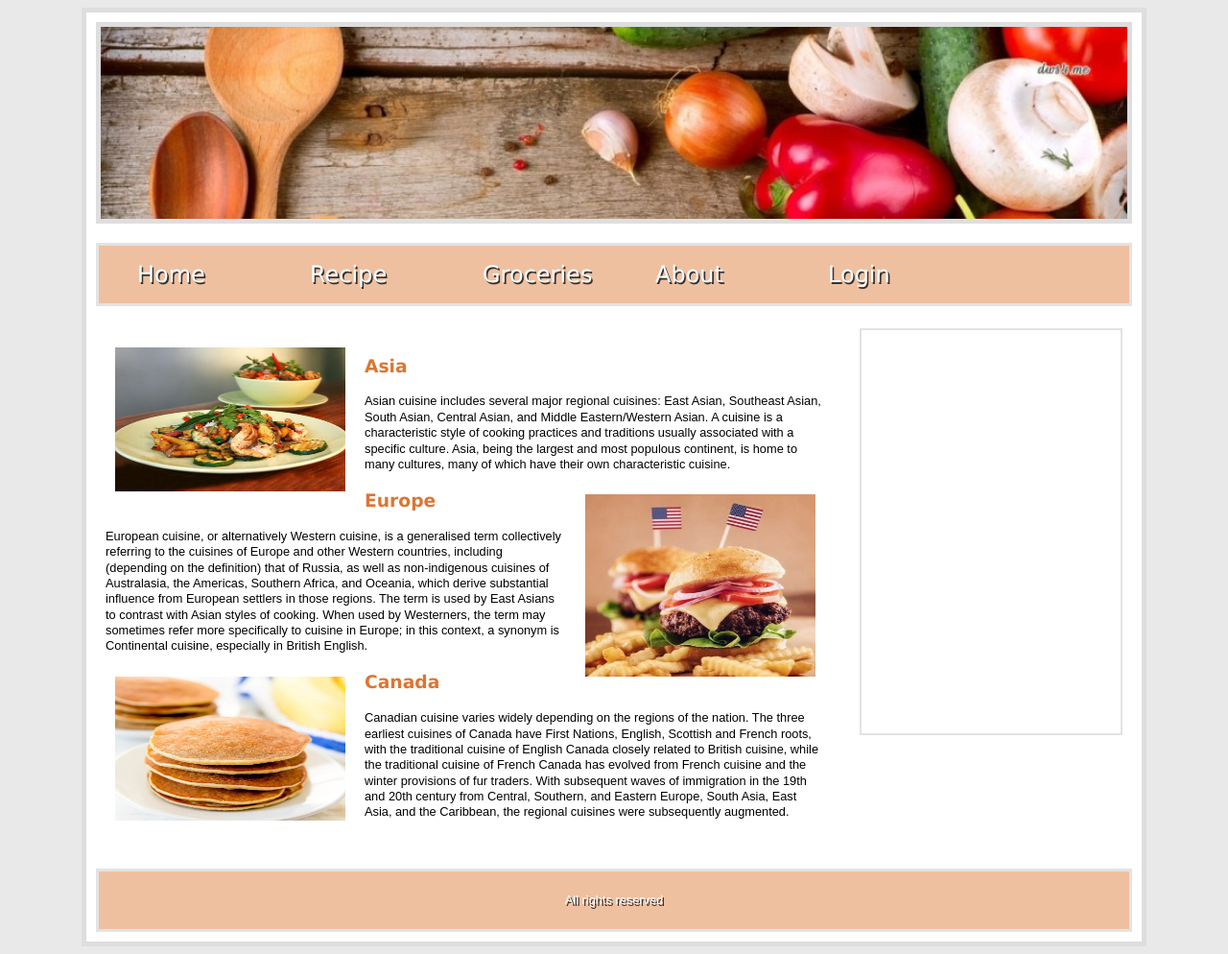
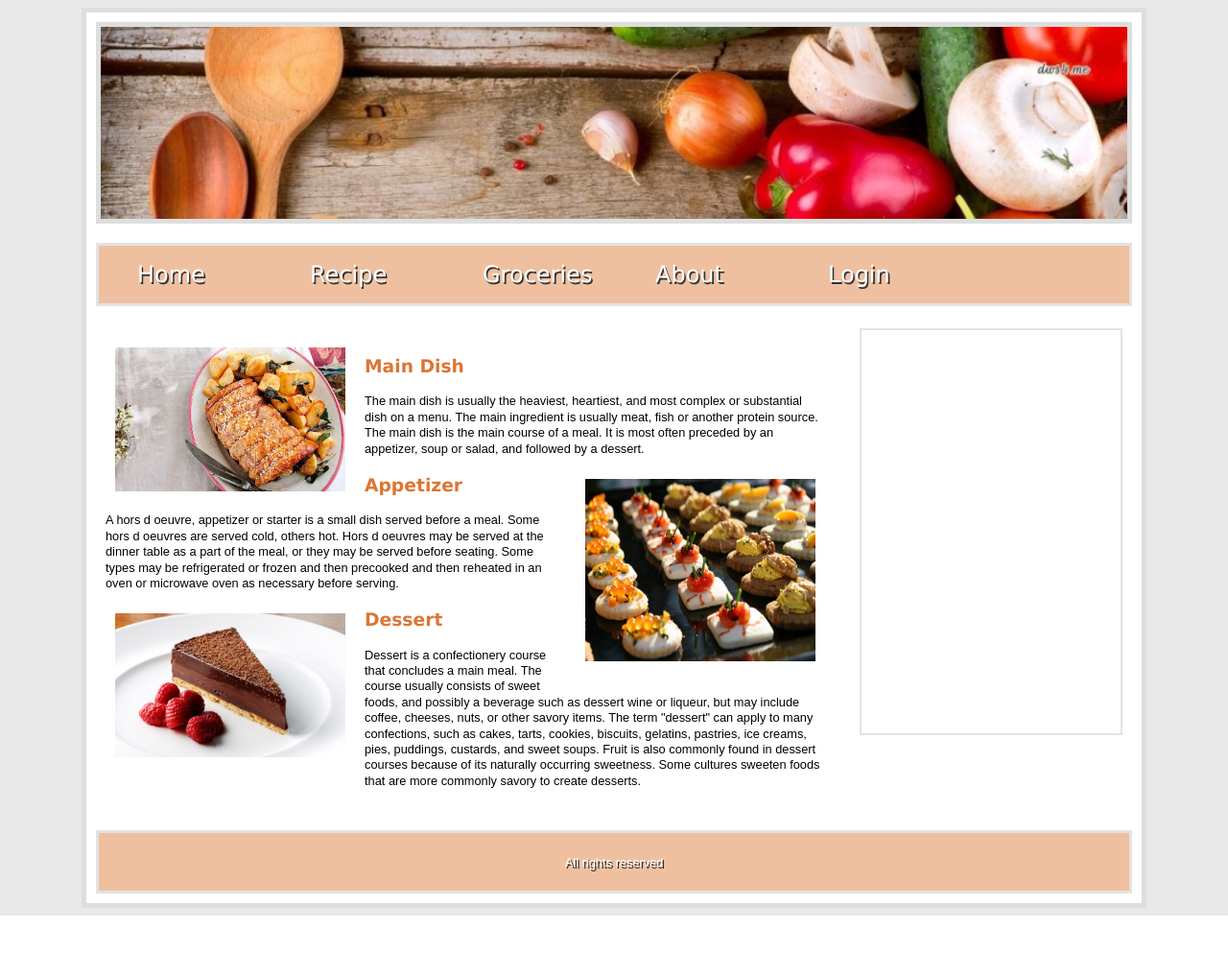
Before and after one commit to isabeltiongsk/recipe-website, a PHP site: page / in a window 1280 px wide. Shown: the whole page at 96% size. After the commit the page ends 954 px from the top, so only its background shows below. Run offline with PHP 8.4, Linux system fonts and the light colour scheme.

Commit message:
Update index.php

```diff
--- a/index.php
+++ b/index.php
@@ -1,36 +1,29 @@
 <?php
 $title = "Home";
-$content = '<img src="Images/recipe1.jpg" class="imgLeft" />
-<h3>Asia</h3>
+$content = '<img src="Images/maindish.jpg" class="imgLeft" />
+<h3>Main Dish</h3>
 <p>
-    Asian cuisine includes several major regional cuisines: East Asian, Southeast Asian,
-South Asian, Central Asian, and Middle Eastern/Western Asian.  A cuisine is a characteristic
-style of cooking practices and traditions usually associated with a specific culture.
-Asia, being the largest and most populous continent, is home to many cultures,
-many of which have their own characteristic cuisine.
+The main dish is usually the heaviest, heartiest, and most complex or substantial dish on a menu.
+The main ingredient is usually meat, fish or another protein source.
+The main dish is the main course of a meal.
+It is most often preceded by an appetizer, soup or salad, and followed by a dessert.
 </p>
 
-<img src="Images/recipe2.jpg" class="imgRight"/>
-<h3>Europe</h3>
+<img src="Images/appetizer.jpg" class="imgRight"/>
+<h3>Appetizer</h3>
 <p>
-    European cuisine, or alternatively Western cuisine, is a generalised term collectively referring
-to the cuisines of Europe and other Western countries, including (depending on the definition) that of Russia,
-as well as non-indigenous cuisines of Australasia, the Americas, Southern Africa, and Oceania,
-which derive substantial influence from European settlers in those regions.
-The term is used by East Asians to contrast with Asian styles of cooking.
-When used by Westerners, the term may sometimes refer more specifically to cuisine in Europe;
-in this context, a synonym is Continental cuisine, especially in British English.
+A hors d oeuvre, appetizer or starter is a small dish served before a meal. Some hors d oeuvres are served cold, others hot. Hors d oeuvres may be served at the dinner table as a part of the meal, or they may be served before seating.
+Some types may be refrigerated or frozen and then precooked and then reheated in an oven or microwave oven as necessary before serving.
 </p>
 
-<img src="Images/recipe3.jpg" class="imgLeft" />
-<h3>Canada</h3>
+<img src="Images/dessert.jpg" class="imgLeft" />
+<h3>Dessert</h3>
 <p>
-    Canadian cuisine varies widely depending on the regions of the nation.
-The three earliest cuisines of Canada have First Nations, English, Scottish and French roots,
-with the traditional cuisine of English Canada closely related to British cuisine,
-while the traditional cuisine of French Canada has evolved from French cuisine and
-the winter provisions of fur traders. With subsequent waves of immigration in the 19th and 20th century from Central,
-Southern, and Eastern Europe, South Asia, East Asia, and the Caribbean, the regional cuisines were subsequently augmented.
+Dessert is a confectionery course that concludes a main meal.
+The course usually consists of sweet foods, and possibly a beverage such as dessert wine or liqueur, but may include coffee, cheeses, nuts, or other savory items.
+The term "dessert" can apply to many confections, such as cakes, tarts, cookies, biscuits, gelatins, pastries, ice creams, pies, puddings, custards, and sweet soups.
+Fruit is also commonly found in dessert courses because of its naturally occurring sweetness.
+Some cultures sweeten foods that are more commonly savory to create desserts.
 </p>';
 
 include 'Templates.php';
```
